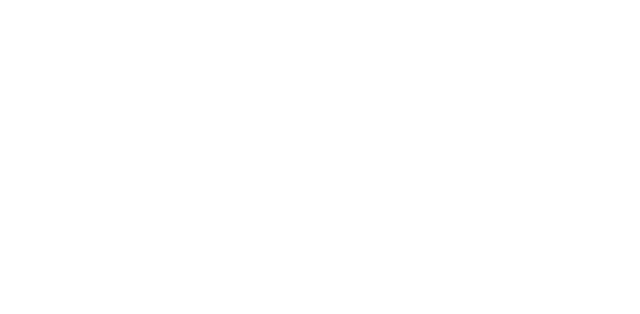
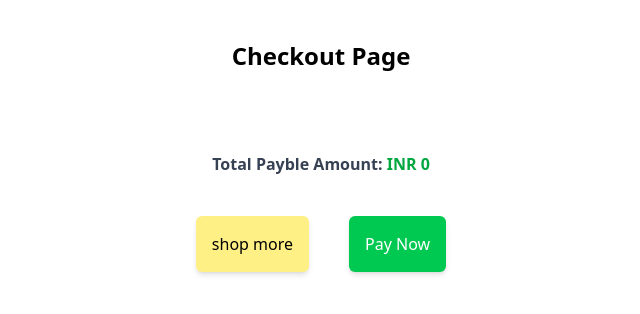
Before and after one commit to Samsul7718/frontend_cart, a React (Vite) app: page /checkout in a window 1280 px wide. Before the commit this address had no page. Shown: the top 314 px of the page, without its empty margins (319-959 px from the left). Built offline with nearby package versions, Linux system fonts and the light colour scheme.

Commit message:
checkout page completed

```diff
--- a/src/App.jsx
+++ b/src/App.jsx
@@ -1,6 +1,7 @@
 import {BrowserRouter as Router, Routes, Route } from "react-router-dom"
 import HomePage from "./HomePage"
 import CartPage from "./CartPage"
+import Checkout from "./Checkout"
 
 
 function App() {
@@ -11,6 +12,7 @@
       <Routes>
         <Route path="/" element={<HomePage/>}/>
         <Route path="/cart" element={<CartPage/>}/>
+        <Route path="/checkout" element={<Checkout/>}/>
       </Routes>
     </Router>
 
--- a/src/CartPage.jsx
+++ b/src/CartPage.jsx
@@ -1,5 +1,6 @@
 import React from 'react'
 import { useCart } from './context/CartContext.jsx'
+import {Link} from 'react-router-dom'
 
 const CartPage = () => {
   const {cart,incQty,decQty,remove}=useCart();
@@ -37,7 +38,9 @@
         ))}
           <div className='flex items-center justify-center gap-5 p-5'>
           <h3 className='text-bold-400 text-gray-500 font-bold'>Total: INR {total}</h3>
+          <Link to ="/checkout">
           <button className='bg-green-500 text-white p-4 rounded-md shadow-md '>checkout</button>
+          </Link>
         </div>
     </div>
       )}
--- a/src/Checkout.jsx
+++ b/src/Checkout.jsx
@@ -1,8 +1,24 @@
 import React from 'react'
+import { Link } from 'react-router-dom'
+import { useCart } from './context/CartContext.jsx'
 
 const Checkout = () => {
+    const {cart}=useCart();
+    const total=cart.reduce((sum,item)=>sum+item.price*(item.qty || 1),0);
   return (
-    <div>Checkout</div>
+    <div >
+        <h1 className='text-center font-bold text-2xl p-10'>Checkout Page</h1>
+        <div className='flex text-row items-center justify-center gap-20 p-10 '>
+            <h4 className='font-bold text-bold-400 text-gray-700'>Total Payble Amount:  <span className='text-green-600'>INR {total}</span></h4>
+        </div>
+        <div className='flex justify-center gap-10'>
+            <Link to='/'>
+            <button className='bg-yellow-200 p-4 rounded-md shadow-md '>shop more</button>
+            </Link>
+            <button className='bg-green-500 text-white p-4 rounded-md shadow-md '>Pay Now</button>
+
+        </div>
+    </div>
   )
 }
 
```
